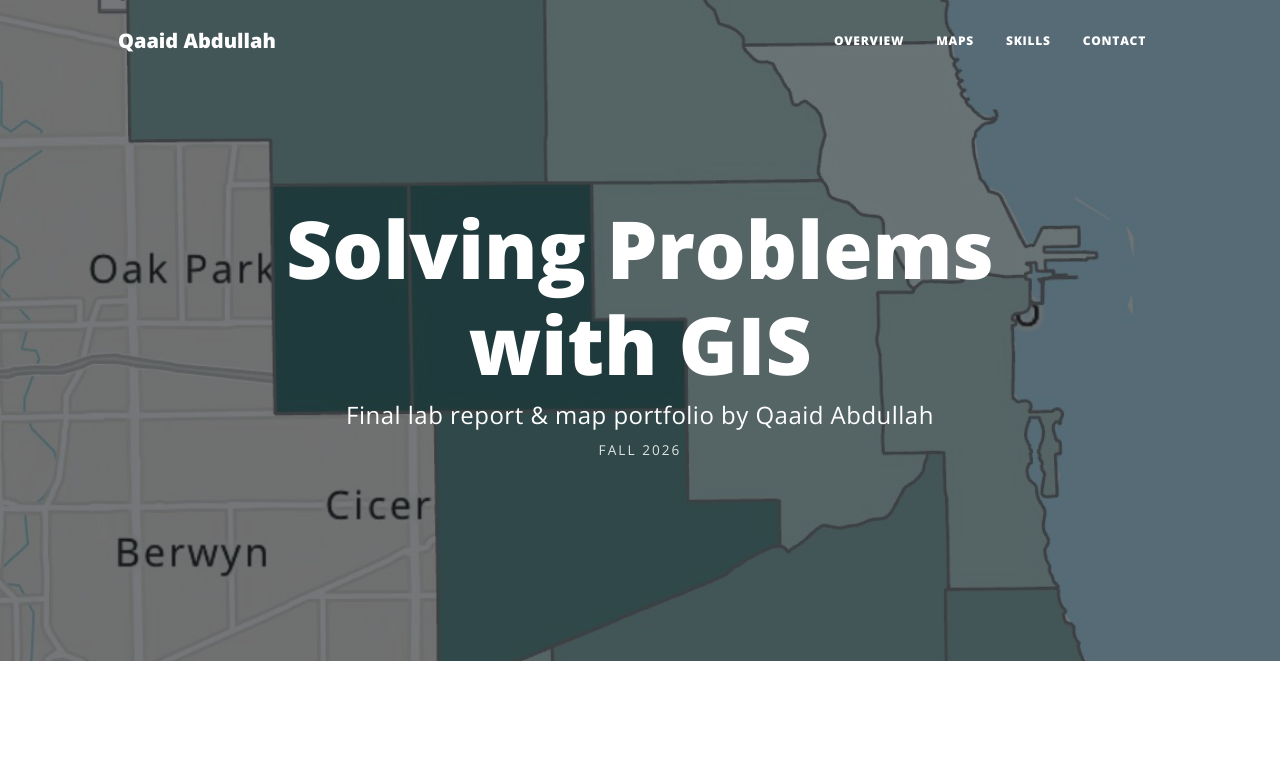
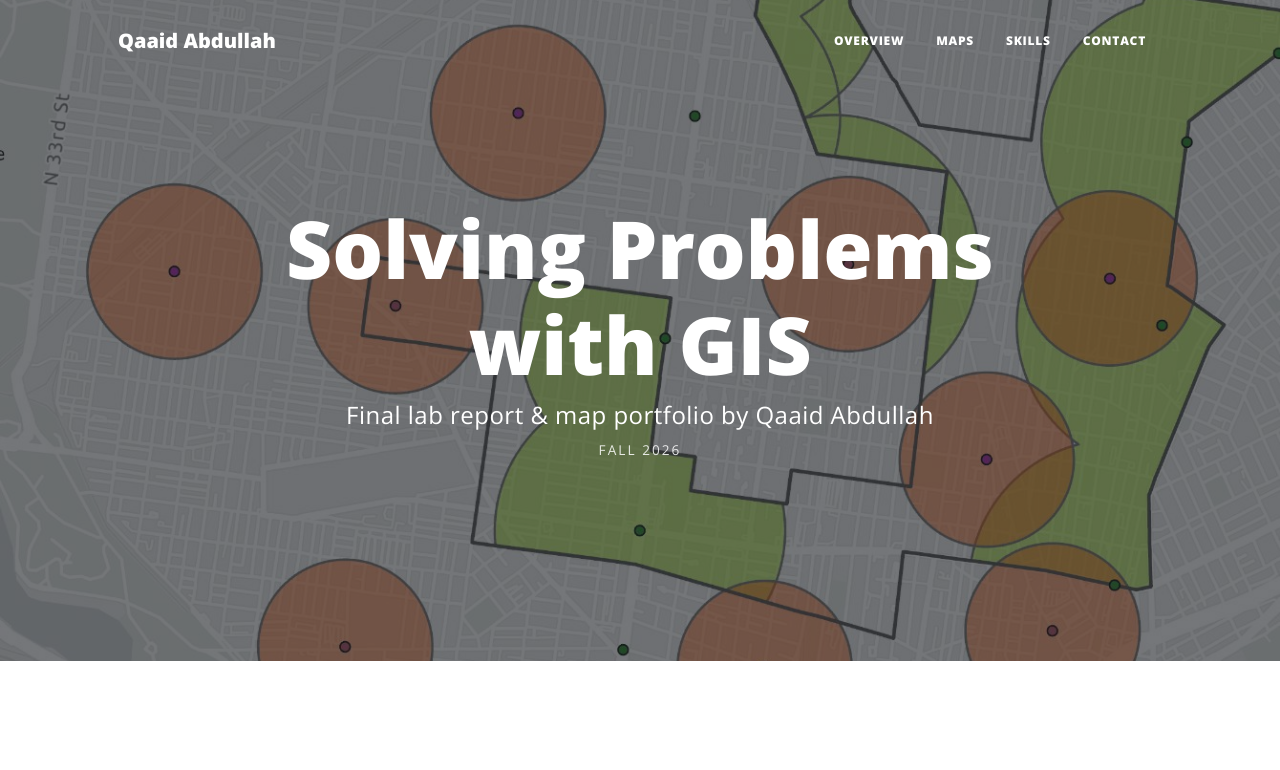
Before and after one commit to tut65050-ops/tut65050-ops, a plain HTML site: page index.html in a window 1280 px wide. Shown: the top 770 px of the page. Drawn offline with nearby package versions, Linux system fonts and the light colour scheme.

Commit message:
Add files via upload

```diff
--- a/index.html
+++ b/index.html
@@ -23,7 +23,6 @@
             .masthead .site-heading .subheading { font-size: 1.15rem; letter-spacing: .02em; }
             .masthead .site-heading .course { display: block; margin-top: .75rem; font-family: 'Open Sans', sans-serif; font-size: .85rem; text-transform: uppercase; letter-spacing: .15em; opacity: .85; }
             .masthead:before { opacity: .62 !important; }
-            header.masthead { background-position: 70% center; }
 
             .section { padding: 4rem 0; }
             .section + .section { border-top: 1px solid var(--line); }
@@ -100,7 +99,7 @@
         </nav>
 
         <!-- Page Header-->
-        <header class="masthead" id="top" style="background-image: url('maps/hero-chicago.jpg')">
+        <header class="masthead" id="top" style="background-image: url('maps/hero-buffers.jpg')">
             <div class="container position-relative px-4 px-lg-5">
                 <div class="row gx-4 gx-lg-5 justify-content-center">
                     <div class="col-md-11 col-lg-10 col-xl-9">
```
